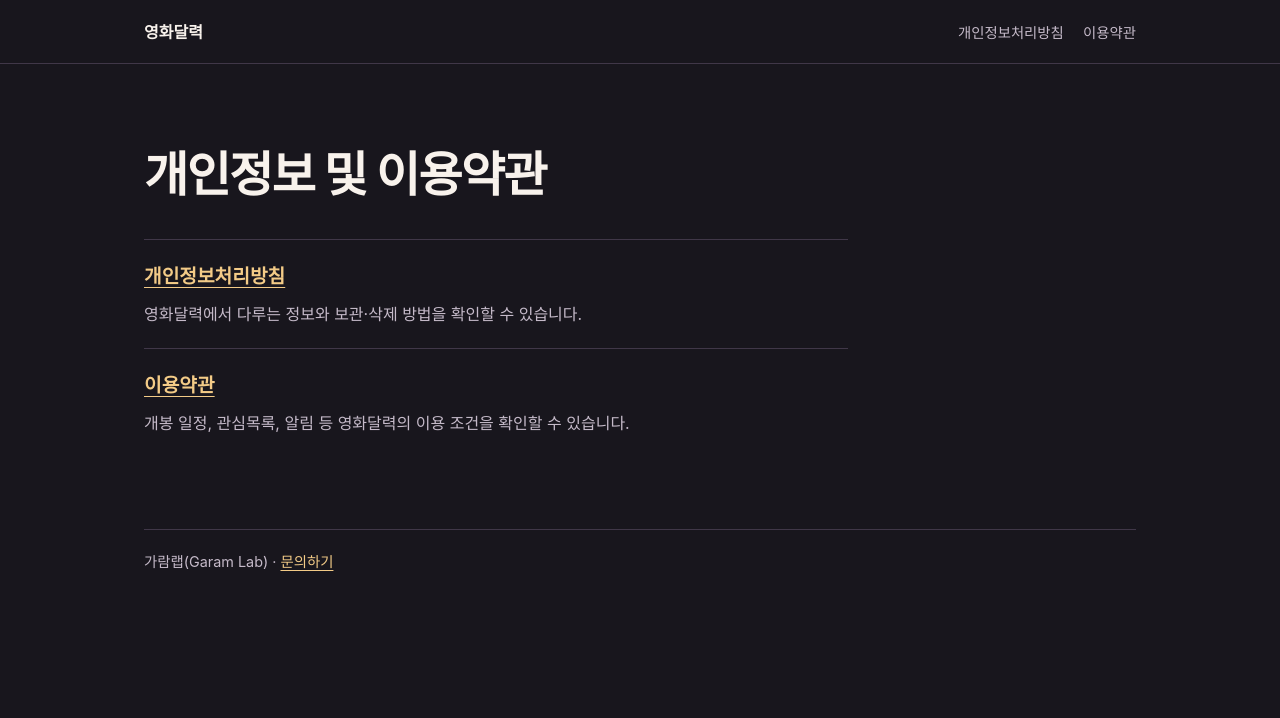
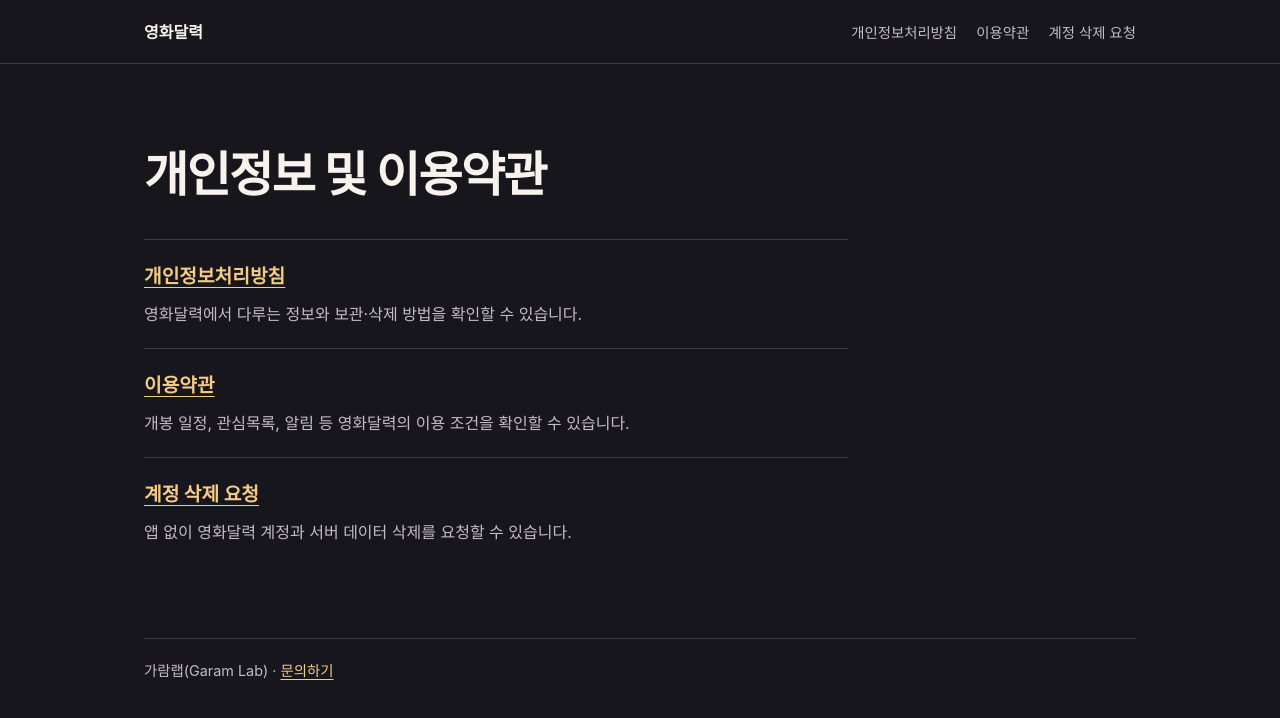
Before and after one commit to garam918/movie-calendar-legal, a plain HTML site: page index.html in a window 1280 px wide. Drawn offline with Linux system fonts and the light colour scheme.

Commit message:
Link the account deletion page from the legal directory

```diff
--- a/index.html
+++ b/index.html
@@ -3,7 +3,7 @@
 <head>
   <meta charset="utf-8">
   <meta name="viewport" content="width=device-width, initial-scale=1">
-  <meta name="description" content="영화달력의 개인정보처리방침과 이용약관을 확인할 수 있습니다.">
+  <meta name="description" content="영화달력의 개인정보처리방침, 이용약관, 계정 삭제 요청 방법을 확인할 수 있습니다.">
   <title>개인정보 및 이용약관 | 영화달력</title>
   <link rel="stylesheet" href="site.css">
 </head>
@@ -15,6 +15,7 @@
       <nav aria-label="문서">
         <a href="privacy/">개인정보처리방침</a>
         <a href="terms/">이용약관</a>
+        <a href="account-deletion/">계정 삭제 요청</a>
       </nav>
     </div>
   </header>
@@ -29,6 +30,10 @@
         <a href="terms/">이용약관</a>
         <p>개봉 일정, 관심목록, 알림 등 영화달력의 이용 조건을 확인할 수 있습니다.</p>
       </li>
+      <li>
+        <a href="account-deletion/">계정 삭제 요청</a>
+        <p>앱 없이 영화달력 계정과 서버 데이터 삭제를 요청할 수 있습니다.</p>
+      </li>
     </ul>
   </main>
   <footer class="frame footer">가람랩(Garam Lab) · <a href="mailto:dev.garam918@gmail.com">문의하기</a></footer>
```
